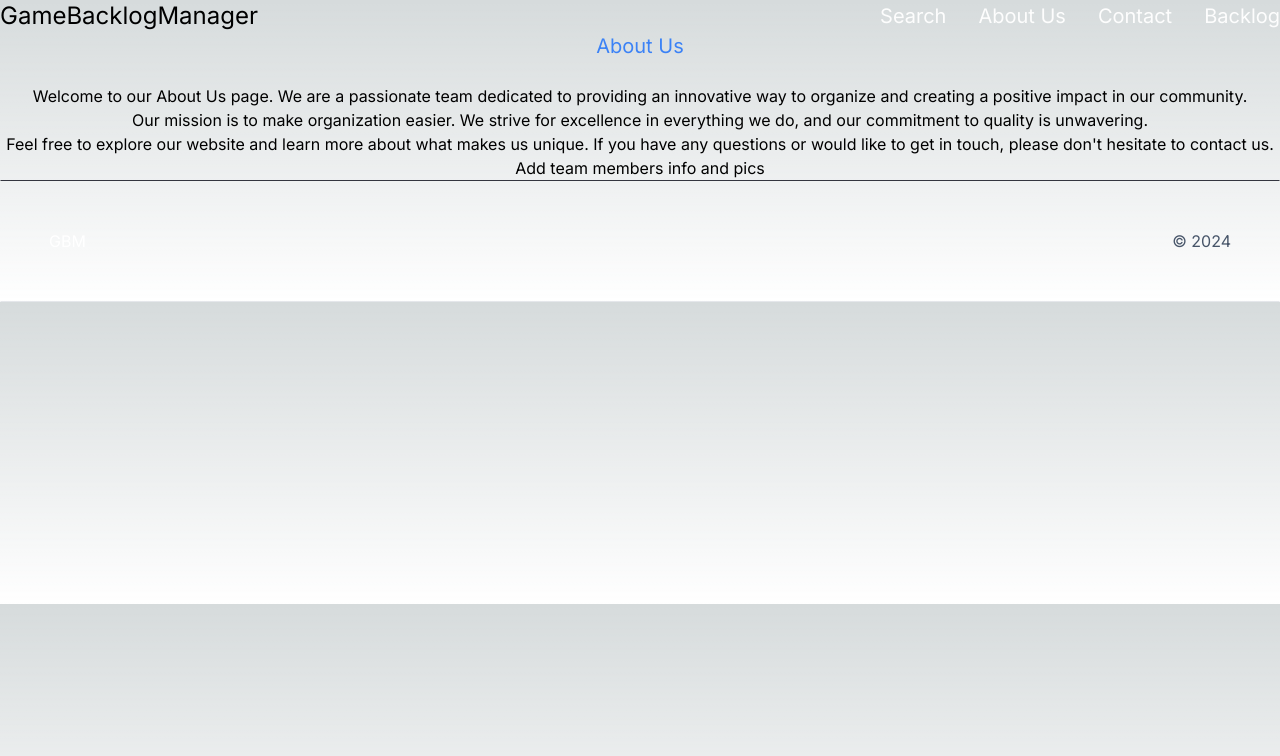
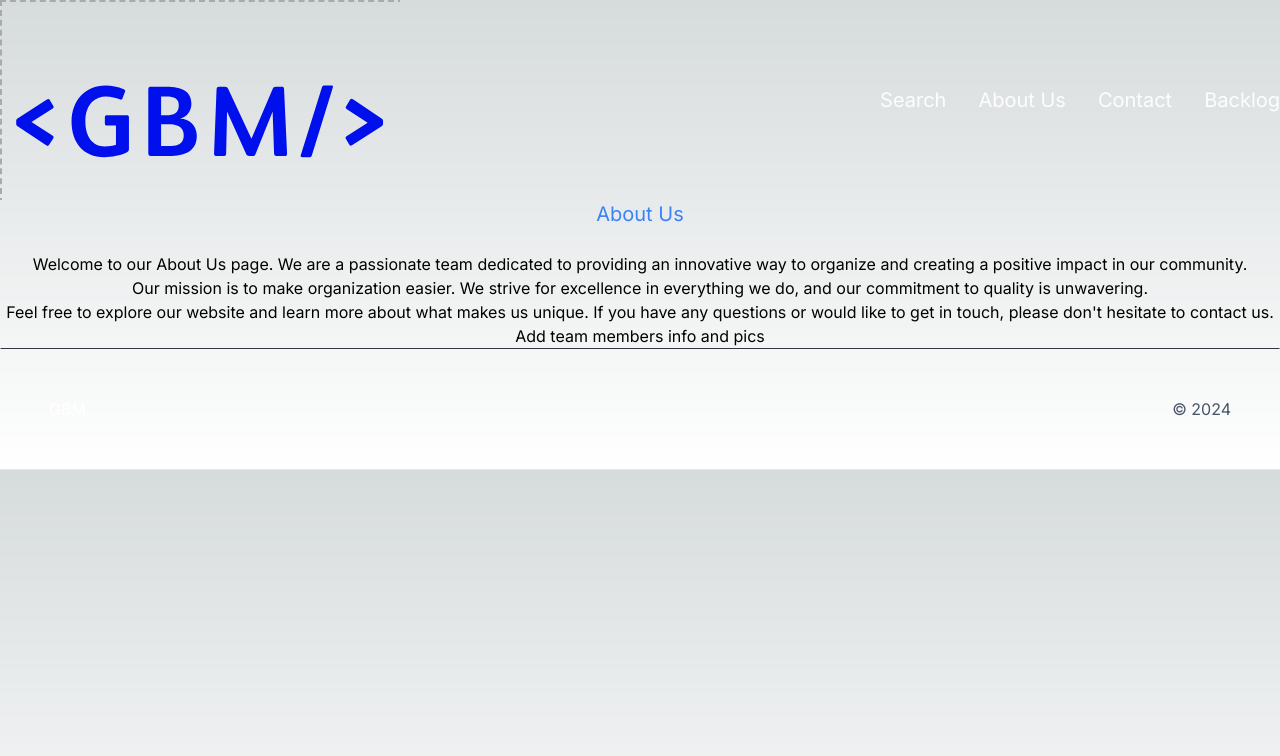
Before and after one commit to SHasan59/Polar, a Next.js app: page /aboutus in a window 1280 px wide. Shown: the top 756 px of the page. Built offline with nearby package versions, Linux system fonts and the light colour scheme.

Commit message:
Added temp nav head img

```diff
--- a/src/app/components/Navigation.jsx
+++ b/src/app/components/Navigation.jsx
@@ -4,7 +4,6 @@ import React, { useState } from 'react';
 import NavigationLink from './NavigationLink';
 import { Bars3Icon, XMarkIcon } from '@heroicons/react/24/solid';
 import MenuOverlay from './MenuOverlay';
-
 
 const navLinks = [
   {
@@ -32,9 +31,8 @@ const Navigation = () => {
   return (
     <nav className='"fixed top-0 left-0 right-0 z-10 bg-black-500 bg-opacity-100'>
       <div className="flex flex-wrap items-center justify-between mx-auto px-4py-2 ">
-        <Link href={'/'} className="text-2xl font-Monospace text-white-100">
-          {' '}
-          GameBacklogManager{' '}
+      <Link href={'/'}>
+          <img src="/download.svg" alt="GameBacklogManager Logo" className="cursor-pointer" />
         </Link>
         <div className="mobile-menu block md:hidden">
           {!navbarOpen ? (
```
Also changed, not shown: public/download.svg (added).
